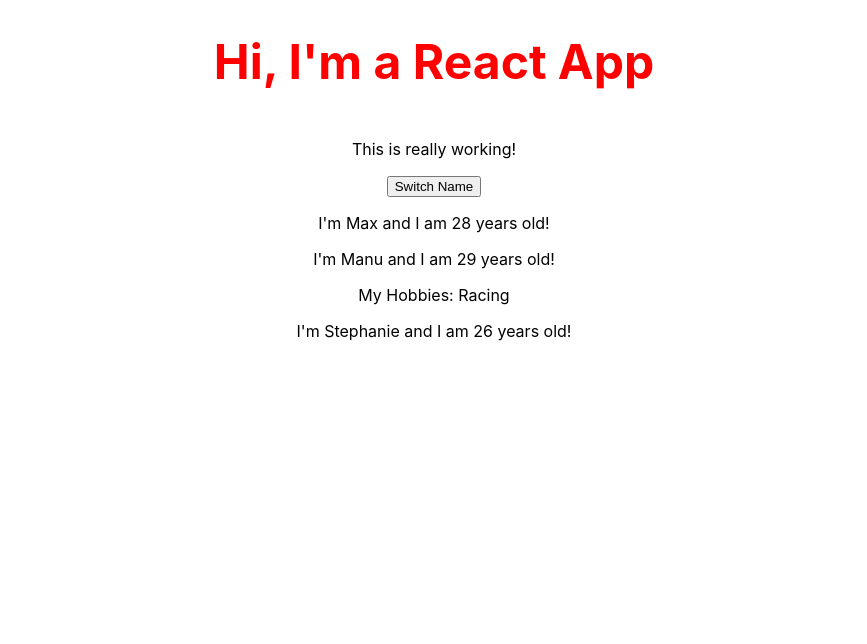
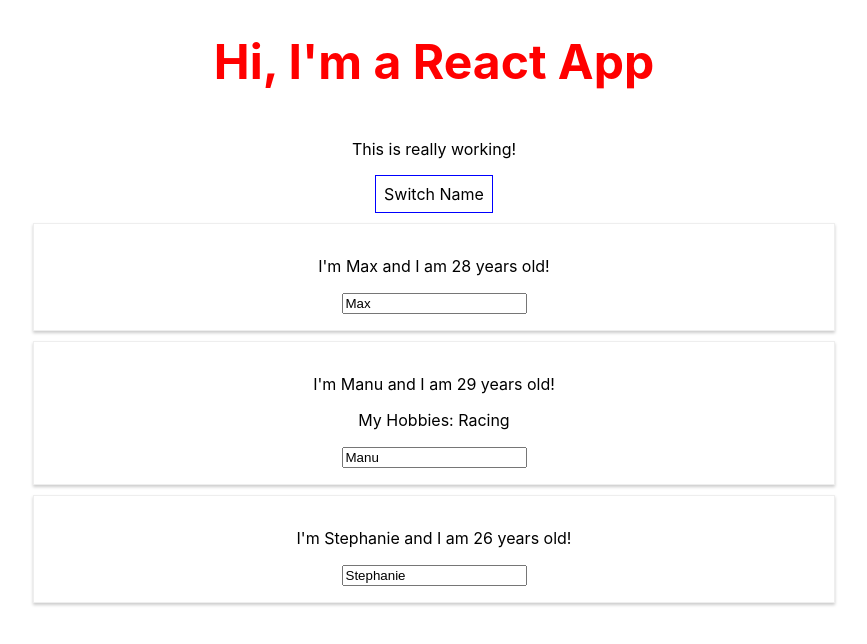
Before and after one commit to chenhe-henry/Daily-Study, a React (Create React App) app in the folder Online-Courses/React/good-choice/: page / in a window 1280 px wide. Shown: the top 644 px of the page, without its empty margins (206-1073 px from the left). Built offline with nearby package versions, Linux system fonts and the light colour scheme.

Commit message:
add css-in-js

```diff
--- a/Online-Courses/React/good-choice/src/App.js
+++ b/Online-Courses/React/good-choice/src/App.js
@@ -2,29 +2,44 @@
 import "./scss/App.scss";
 import Person from "./Person/Person";
 
-const App = props => {
+class App extends React.Component {
   //  array destructuring, use [initial state, function(to change the state)]
-  const [personState, setPersonState] = useState({
+  state = {
     persons: [
       { name: "Max", age: 28 },
       { name: "Manu", age: 29 },
       { name: "Stephanie", age: 26 }
     ]
-  });
+  };
 
-  const [otherState, setOtherState] = useState("SOME OTHER VALUE");
-
-  console.log(personState, otherState);
-
-  const switchNameHandler = () => {
+  switchNameHandler = newName => {
     console.log("Was clicked!");
-    setPersonState({
+    this.setState({
       persons: [
-        { name: "Maximilian", age: 28 },
+        { name: newName, age: 28 },
         { name: "Manu", age: 29 },
         { name: "Stephanie", age: 27 }
       ]
     });
+  };
+
+  nameChangedHandler = event => {
+    this.setState({
+      persons: [
+        { name: "Max", age: 28 },
+        { name: event.target.value, age: 29 },
+        { name: "Stephanie", age: 26 }
+      ]
+    });
+  };
+
+  render() {
+    const style = {
+      backgroundColor: "white",
+      font: "inherit",
+      border: "1px solid blue",
+      padding: "8px",
+      cursor: "pointer"
     };
 
     return (
@@ -32,23 +47,31 @@
         {/* todo: add more content and component here */}
         <h1>Hi, I'm a React App</h1>
         <p>This is really working!</p>
-      <button onClick={switchNameHandler}>Switch Name</button>
+        <button
+          style={style}
+          onClick={() => this.switchNameHandler("Maxilasdf!!")}
+        >
+          Switch Name
+        </button>
         <Person
-        name={personState.persons[0].name}
-        age={personState.persons[0].age}
+          name={this.state.persons[0].name}
+          age={this.state.persons[0].age}
         />
         <Person
-        name={personState.persons[1].name}
-        age={personState.persons[1].age}
+          name={this.state.persons[1].name}
+          age={this.state.persons[1].age}
+          click={this.switchNameHandler.bind(this, "Max!")}
+          changed={this.nameChangedHandler}
         >
           My Hobbies: Racing
         </Person>
         <Person
-        name={personState.persons[2].name}
-        age={personState.persons[2].age}
+          name={this.state.persons[2].name}
+          age={this.state.persons[2].age}
         />
       </div>
     );
-};
+  }
+}
 
 export default App;
--- /dev/null
+++ b/Online-Courses/React/good-choice/src/Person/Person.css
@@ -0,0 +1,8 @@
+.Person {
+  width: 60%;
+  margin: 10px auto;
+  border: 1px solid #eee;
+  box-shadow: 0 2px 3px #ccc;
+  padding: 16px;
+  text-align: center;
+}
--- a/Online-Courses/React/good-choice/src/Person/Person.js
+++ b/Online-Courses/React/good-choice/src/Person/Person.js
@@ -1,15 +1,16 @@
 import React from "react";
-
+import "./Person.css";
 const Person = props => {
   return (
-    <div>
-      <p>
+    <div className="Person">
+      <p onClick={props.click}>
         I'm {props.name} and I am {props.age} years old!
       </p>
       {/* use {} to use javascript directly */}
 
       <p>{props.children}</p>
       {/* use{props.childern} to render the children in the component  */}
+      <input type="text" onChange={props.changed} value={props.name}></input>
     </div>
   );
 };
```
Lines whose indentation alone changed are shown as unchanged.
